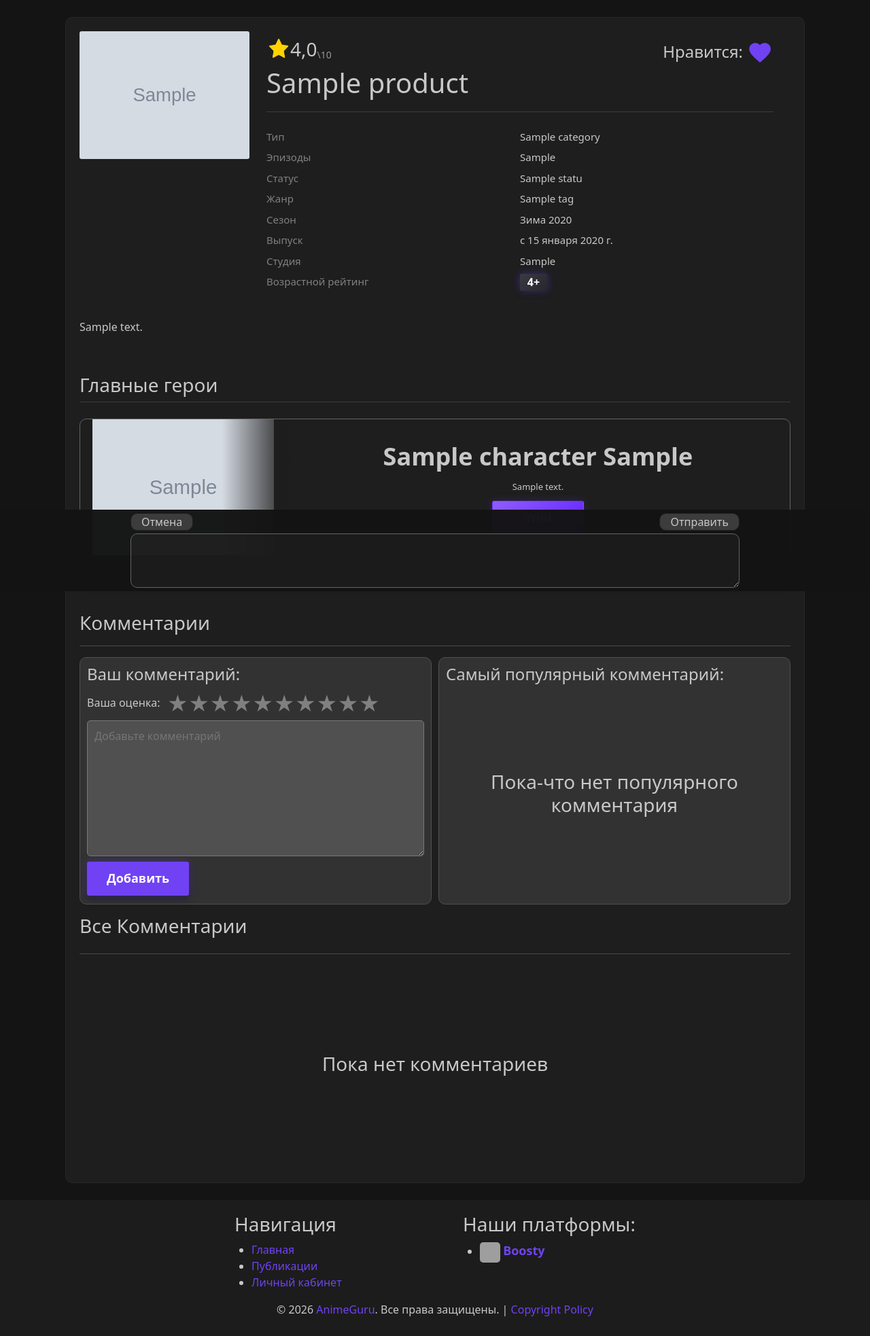
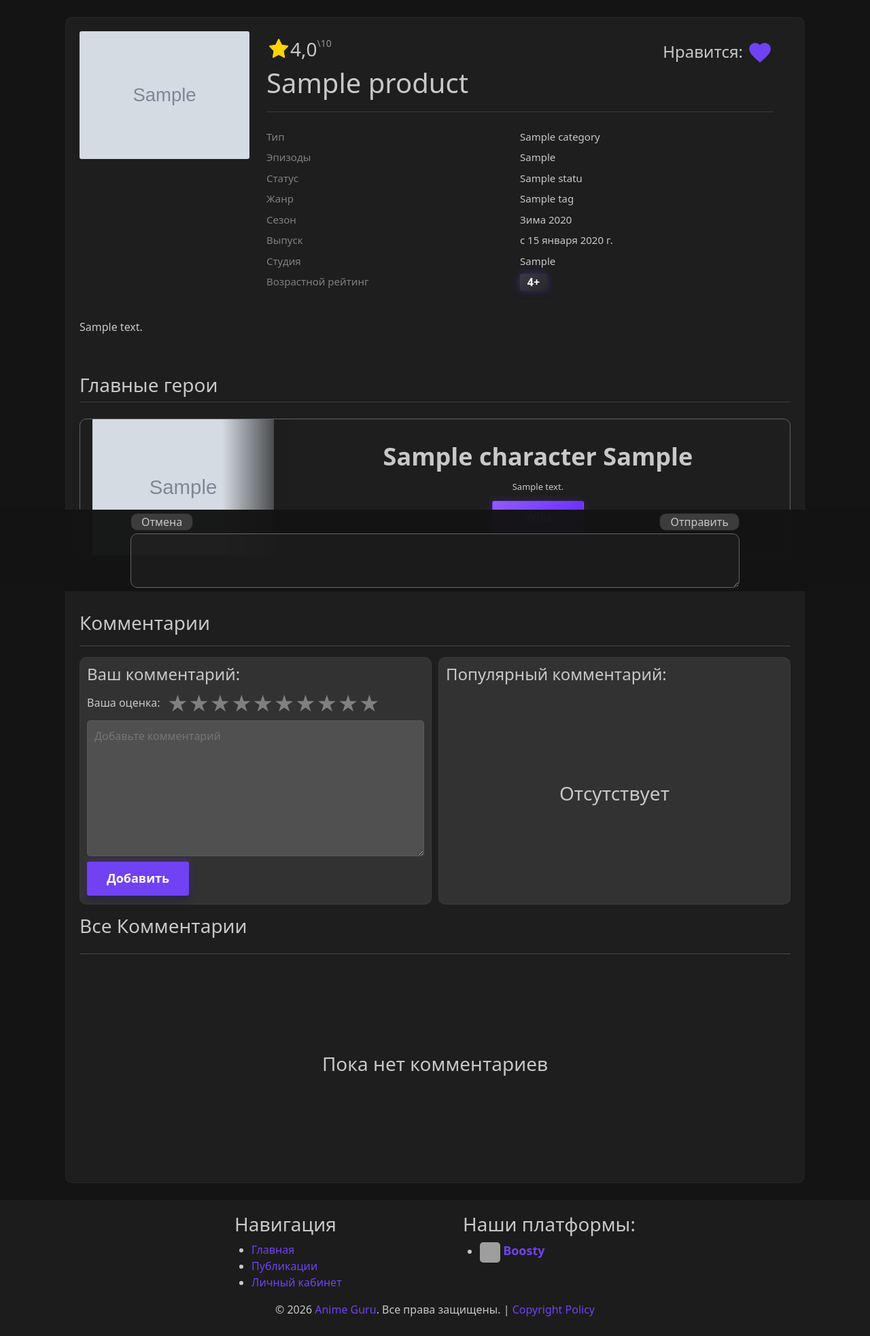
Before and after one commit to DimaPopkov/AnimeGuru, a Django app: a page that uses main/templates/main/card.html in a window 1280 px wide. Shown: the part 50-2016 px from the top of the page at 68% size. Run offline with Django 5.2, Linux system fonts and the light colour scheme; a user stored in the database is signed in; tables that the repository leaves empty hold one stand-in row (values such as "Sample post"); grey boxes marked "Sample" are stand-in pictures; some web fonts are replaced; grey boxes are pictures that could not be loaded.

Commit message:
Beta vers 0.5.7 (Fixed GIF avatar + theme swipe fixes)

```diff
--- a/main/templates/main/card.html
+++ b/main/templates/main/card.html
@@ -441,16 +441,16 @@
                     </div>
 
                     <div class="you_container_dop">
-                        <h4> Самый популярный комментарий: </h4>
+                        <h4> Популярный комментарий: </h4>
 
                         {% if most_popular_comment != 0 and most_popular_comment.user_rating != None %}
                             <div class="you_container_dop_block">
                                 <div class="you_container_dop_block_header">
                                     <div style="display: flex; column-gap: 15px;">
                                         {% if most_popular_comment.user_image != "avatars/null_avatar.png" %}
+                                            <img src={{ most_popular_comment.user_image.url }} style="width: 35px; height: 35px; border-radius: 100px;">
+                                        {% else %}
                                             <img src={{ most_popular_comment.user_image }} style="width: 35px; height: 35px; border-radius: 100px;">
-                                        {% else %}
-                                            <img src={{ most_popular_comment.user_image.url }} style="width: 35px; height: 35px; border-radius: 100px;">
                                         {% endif %}
                                         <h5 style="align-content: center; padding-bottom: 5px; padding-top: 3px"> {{ most_popular_comment.user_name }} </h5>
                                     </div>
@@ -469,7 +469,7 @@
                             </div>
                         {% else %}
                             <div style="width:100%; height: 100%; align-content: center;">
-                                <h3 style="text-align: center"> Пока-что нет популярного комментария </h3>
+                                <h3 style="text-align: center"> Отсутствует </h3>
                             </div>
                         {% endif %}
                     </div>
@@ -491,7 +491,7 @@
                                 <div class="all_comments_container_block_header">
                                     <div class="all_comments_container_block_header_block">
                                         {% if element.user_image and element.user_image != 'avatars/null_avatar.png' %}
-                                            <img src="{{ element.user_image }}" class="comment_user_image">
+                                            <img src="{{ element.user_image.url }}" class="comment_user_image">
                                         {% else %}
                                             <img src="{% static "/img/null_avatar.png" %}" class="comment_user_image">
                                         {% endif %}
--- a/main/templates/main/footer.html
+++ b/main/templates/main/footer.html
@@ -26,7 +26,7 @@
     <!-- Обновленный блок CopyRight со ссылкой -->
     <div class="footer-bottom">
         <p>
-            &copy; {% now "Y" %} <a href="{% url 'copyright' %}" target="_blank">AnimeGuru</a>.
+            &copy; {% now "Y" %} <a href="{% url 'copyright' %}" target="_blank">Anime Guru</a>.
             Все права защищены.
             |
             <a href="{% url 'copyright' %}" target="_blank">Copyright Policy</a>
--- a/static/main/css.css
+++ b/static/main/css.css
@@ -1398,7 +1398,6 @@ input[type="checkbox"]:checked::after {
     height: 100%;
     font-size: 14px;
 
-    align-content: end;
     color: rgb(150, 150, 150);
 }
 
@@ -2967,7 +2966,7 @@ button:disabled {
 
     width: 50%;
 
-    border: 1px solid rgb(80, 80, 80);
+    border: 1px solid rgba(80, 80, 80, 0.25);
     border-radius: 10px;
     padding: 10px 10px;
     background-color: rgb(50, 50, 50);
@@ -2987,8 +2986,8 @@ button:disabled {
     padding: 3px 10px;
     margin-top: 5px;
 
-    border: 1px solid rgb(120, 120, 120);
-    border-radius: 3px;
+    border: 1px solid rgba(120, 120, 120, 0.25);
+    border-radius: 10px;
 
     background-color: rgb(80, 80, 80);
 
@@ -3013,7 +3012,7 @@ button:disabled {
     min-height: 100px;
     max-height: 300px;
 
-    border: 1px solid rgb(120, 120, 120);
+    border: 1px solid rgba(120, 120, 120, 0.25);
     border-radius: 5px;
 
     background-color: rgb(80, 80, 80);
@@ -3150,7 +3149,7 @@ button:disabled {
     height: auto;
 
     border: 1px solid rgba(120, 120, 120, 0.25);
-    border-radius: 3px;
+    border-radius: 10px;
     border-bottom-left-radius: 0;
 
     background-color: rgb(80, 80, 80);
```
